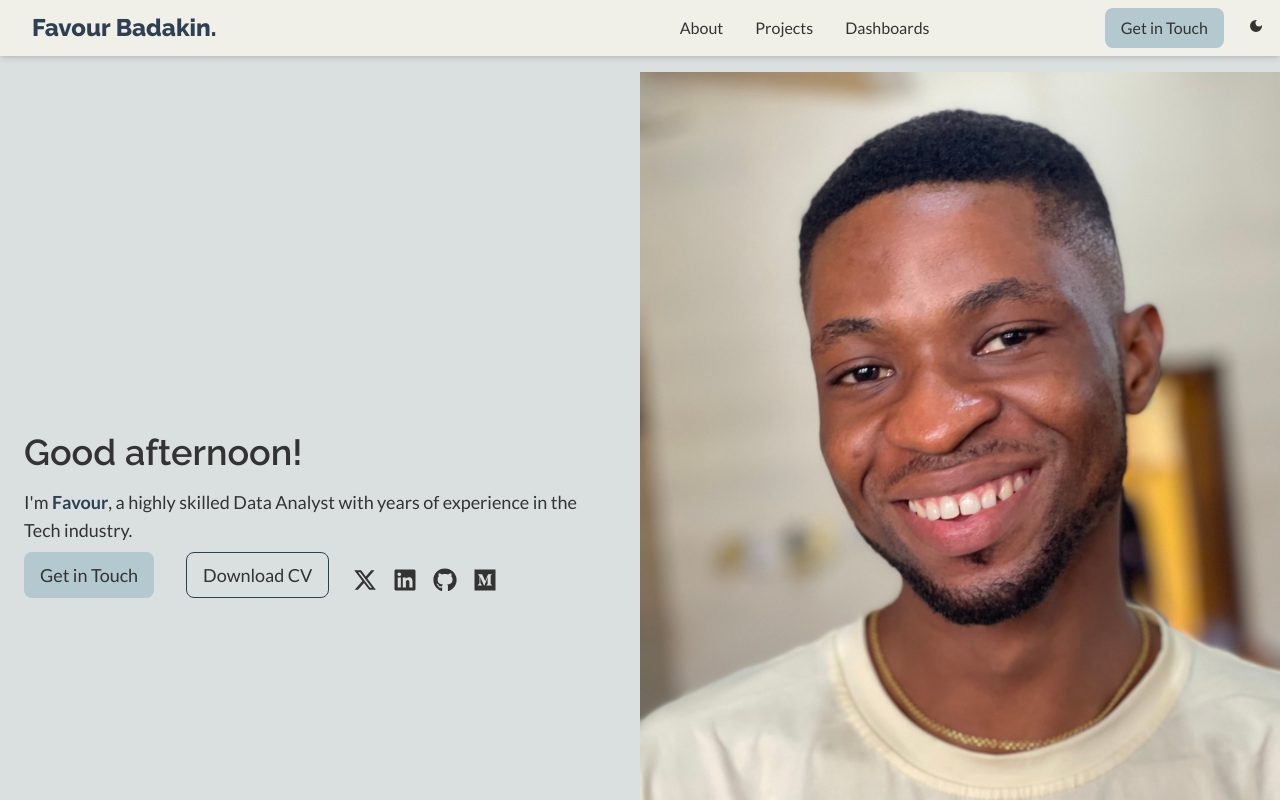
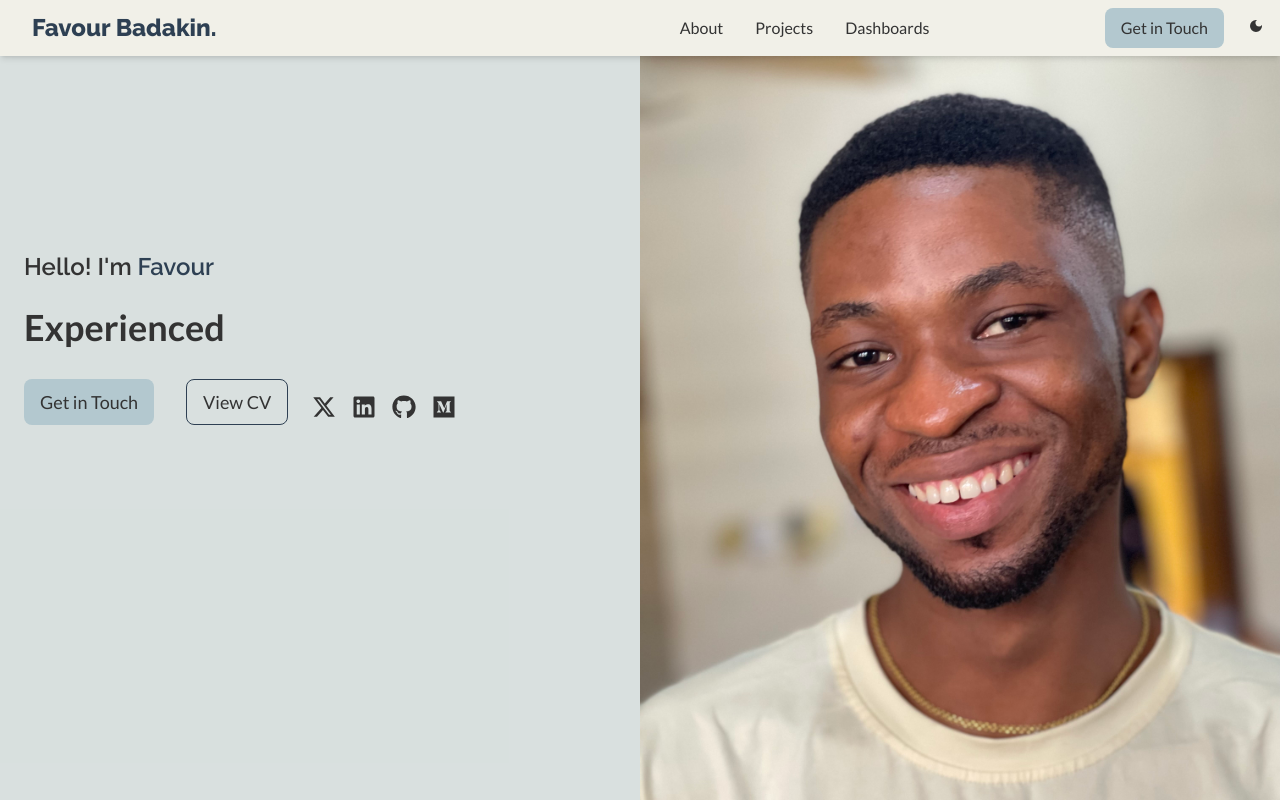
Before and after one commit to FaveInsights/myportfolio, a React (Vite) app: page / in a window 1280 px wide. Shown: the top 800 px of the page. Built offline with nearby package versions, Linux system fonts and the light colour scheme; a web font is replaced by a local one.

Commit message:
some changes

```diff
--- a/package.json
+++ b/package.json
@@ -16,7 +16,8 @@
     "react-icons": "^5.4.0",
     "react-modal": "^3.16.3",
     "react-router-dom": "^7.1.1",
-    "react-sliding-pane": "^7.3.0"
+    "react-sliding-pane": "^7.3.0",
+    "react-type-animation": "^3.2.0"
   },
   "devDependencies": {
     "@eslint/js": "^9.17.0",
--- a/src/components/Header.jsx
+++ b/src/components/Header.jsx
@@ -32,8 +32,10 @@ const Header = () => {
             </li>
           </ul>
         </div>
-        <div className="space-x-4">
-          <button className="btn">Get in Touch</button>
+        <div className="space-x-4 flex items-center">
+          <span className="">
+            <button className="btn">Get in Touch</button>
+          </span>
           <span>
             <ThemeToggle />
           </span>
--- a/src/components/Hero.jsx
+++ b/src/components/Hero.jsx
@@ -3,6 +3,7 @@ import headshot2 from "../assets/images/headshot2.jpg";
 import roundedimg from "../assets/images/roundedimg.png";
 import { FaXTwitter, FaLinkedin, FaGithub } from "react-icons/fa6";
 import { FaMedium } from "react-icons/fa";
+import { TypeAnimation } from "react-type-animation";
 
 const Hero = () => {
   const date = new Date();
@@ -17,19 +18,33 @@ const Hero = () => {
     timeOfDay = "evening";
   }
   return (
-    <section className="h-[80vh] sm:h-full flex-col items-center lg:flex-row flex w-full bgg-[#E5E1DA] bg-[#B3C8CF] bg-opacity-40 dark:dark dark:bg-inherit mt-8 py-4">
-      <div className="w-full md:w-1/2 mt-8">
-        <div className="lg:py-[40%] text-center lg:text-left px-6">
-          <h2 className="lg:text-4xl mt-2 font-semibold secondary text-2xl">
-            Good {timeOfDay}!
-          </h2>
-          <p className="mt-4 text-xl md:text-lg px-5 leading-relaxed lg:px-0">
-            I'm{" "}
+    <section className="h-[70vh] sm:h-full rounded-b-3xl lg:rounded-none flex-col items-center lg:flex-row flex w-full bgg-[#E5E1DA] bg-[#B3C8CF] bg-opacity-40 dark:dark dark:bg-inherit mt-8 py-4 lg:py-0">
+      <div className="w-full md:w-1/2">
+        <div className="lg:mt-[-15rem] text-center lg:text-left px-6">
+          <h6 className="lg:text-2xl mt-2 font-semibold secondary text-xl">
+            Hello! I'm{" "}
             <span className="text-[#2e4053] dark:text-[#89A8B2] font-semibold">
+              {" "}
               Favour
             </span>
-            , a highly skilled Data Analyst with years of experience in the Tech
-            industry.
+          </h6>
+          <p className="my-6 w-full text-3xl font-bold lg:font-extrabold md:text-4xl px-5 leading-relaxed lg:px-0 lg:w-10/12">
+            <TypeAnimation
+              sequence={[
+                "Experienced Data Analyst: Transforming Data into Action.",
+                1000,
+                "Unlocking business growth through Data-Driven Insights.",
+                1000,
+                "Your Partner in Data-Driven Decision Making.",
+                1000,
+                "Transforming Data into Actionable Strategies",
+                1000,
+              ]}
+              wrapper="span"
+              speed={50}
+              style={{ display: "inline-block" }}
+              repeat={Infinity}
+            />
           </p>
           <div className="lg:flex block gap-x-4">
             <button className="btn my-2 text-lg">Get in Touch</button>
@@ -37,7 +52,7 @@ const Hero = () => {
               href="https://docs.google.com/document/d/1C2toW6wrKykxkWL_QgYo9dTMFCeUJdrPY4rJT-Q-Z14/edit?usp=sharing"
               className="btn2 my-2 text-lg ml-2"
             >
-              Download CV
+              View CV
             </a>
             <div className="flex gap-4 text-center mt-6 pb-8 md:pb-0 justify-center lg:justify-normal">
               <span>
```
Also changed, not shown: 1 other file (tests, documents, lock files or other folders).
